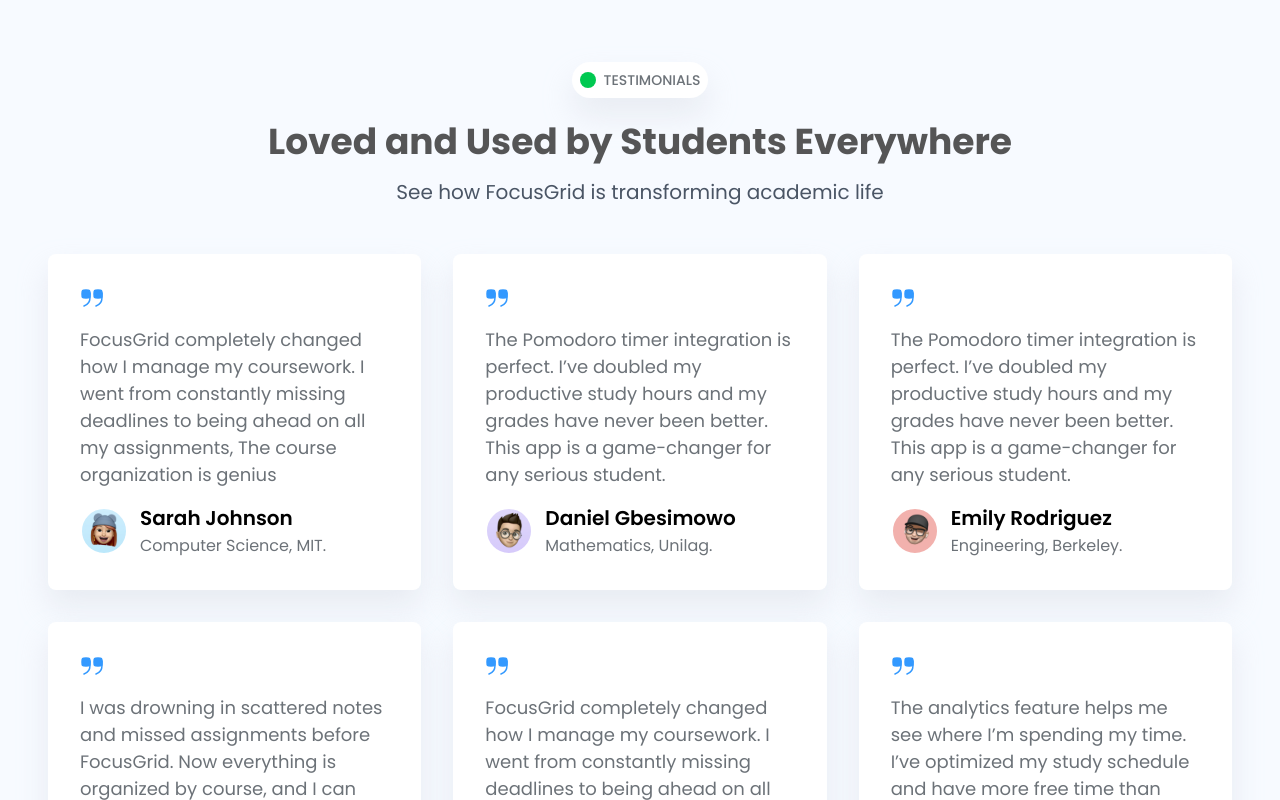
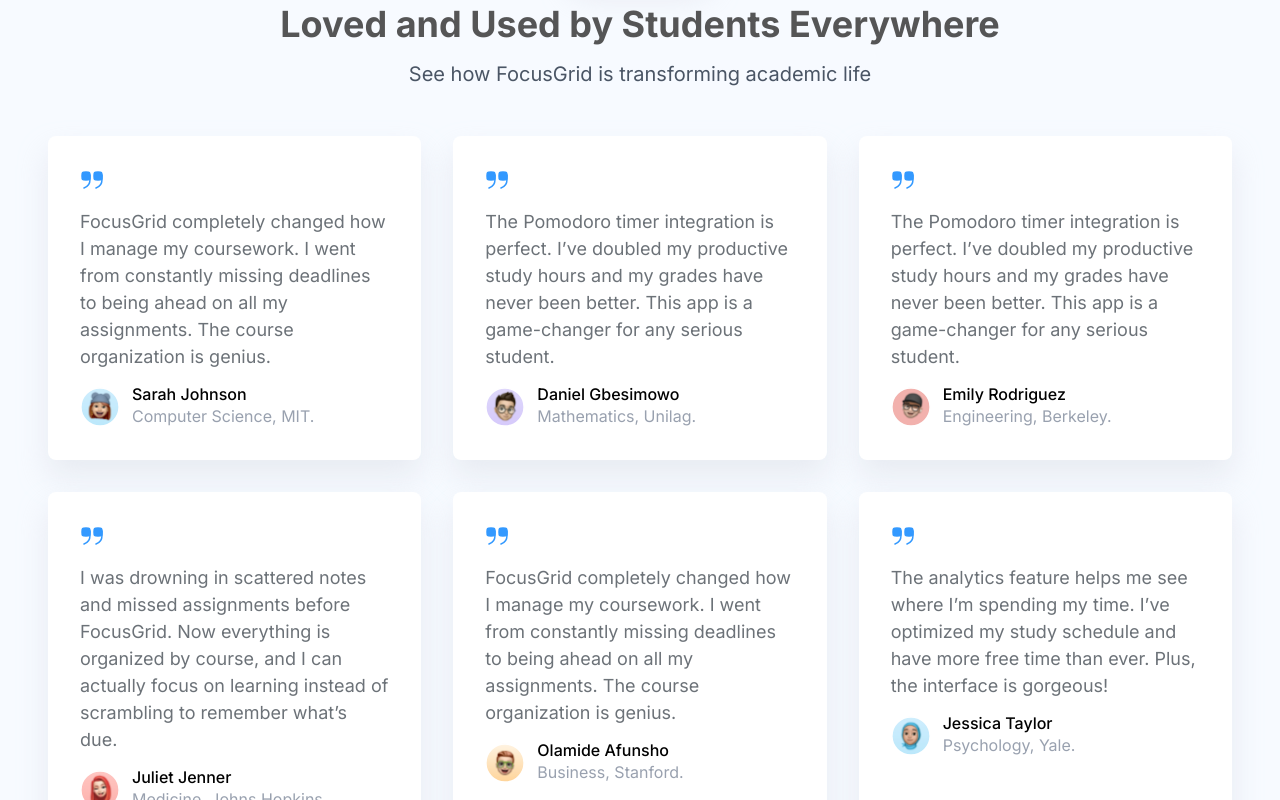
Before and after one commit to Danielgbesimowo7/FocusGrid, a React (Vite) app: page / in a window 1280 px wide. Shown: the part 5360-6160 px from the top of the page. Built offline with nearby package versions, Linux system fonts and the light colour scheme.

Commit message:
Changed the font

```diff
--- a/src/components/Accordion.jsx
+++ b/src/components/Accordion.jsx
@@ -23,7 +23,7 @@
         onClick={toggle}
         className="w-full p-4 flex items-center justify-between text-left"
       >
-        <h3 className="font-semibold">{question}</h3>
+        <h3 className=" text-[1rem] font-medium text-gray-600">{question}</h3>
         <img
           src={chevron}
           alt="toggle"
--- a/src/components/CommentCard.jsx
+++ b/src/components/CommentCard.jsx
@@ -8,10 +8,10 @@
       </div>
       <p className="text-[#6c7278] text-[16px] lg:text-[18px]">{comment}</p>
       <div className='flex items-center gap-3'>
-        <img src={userImg} alt="user" />
+        <img className="w-10 h-10 rounded-full" src={userImg} alt="user" />
         <div className='space-y-0.5'>
-          <h3 className="text-xl font-semibold">{userName}</h3>
-          <p className="text-gray-60 text-[16px]">{userDetail}</p>
+          <h3 className="text-[16px] font-medium">{userName}</h3>
+          <p className="text-gray-400 text-[16px]">{userDetail}</p>
         </div>
       </div>
     </div>
--- a/src/components/ProblemCard.jsx
+++ b/src/components/ProblemCard.jsx
@@ -4,11 +4,11 @@
   return (
     <div className="flex p-8 bg-white rounded-lg shadow-md flex-col gap-4 problem-card-shadow">
       <div
-        className={`w-16 h-16 rounded-lg ${iconBgColor} flex items-center justify-center mr-4`}
+        className={`size-14 rounded-lg ${iconBgColor} flex items-center justify-center mr-4`}
       >
         {icon}
       </div>
-      <h3 className="text-xl font-semibold">{title}</h3>
+      <h3 className="text-[1.1rem] font-medium">{title}</h3>
       <p className="text-[16px] lg:text-[18px] text-gray-600">{subtitle}</p>
     </div>
   );
--- a/src/components/Sidebar.jsx
+++ b/src/components/Sidebar.jsx
@@ -7,7 +7,7 @@
   return (
     <>
       {/* Desktop sidebar */}
-      <aside className={`hidden sm:flex flex-col ${desktopWidth} bg-slate-900 text-white transition-all duration-200 flex-shrink-0`}>
+      <aside className={`hidden sm:flex flex-col ${desktopWidth} bg-slate-900 text-white transition-all duration-200 shrink-0`}>
         <div className="p-4 flex items-center">
           <img src={focusgridLogo} alt="FocusGrid" className="h-8" />
         </div>
--- /dev/null
+++ b/src/data/comments.js
@@ -0,0 +1,54 @@
+// Centralized testimonial/comment data for Landingpage
+import user1 from "../assets/user1.svg";
+import user2 from "../assets/user2.svg";
+import user3 from "../assets/user3.svg";
+import user4 from "../assets/user4.svg";
+import user5 from "../assets/user5.svg";
+import user6 from "../assets/user6.svg";
+
+const comments = [
+  {
+    userImg: user1,
+    userName: "Sarah Johnson",
+    comment:
+      "FocusGrid completely changed how I manage my coursework. I went from constantly missing deadlines to being ahead on all my assignments. The course organization is genius.",
+    userDetail: "Computer Science, MIT.",
+  },
+  {
+    userImg: user2,
+    userName: "Daniel Gbesimowo",
+    comment:
+      "The Pomodoro timer integration is perfect. I’ve doubled my productive study hours and my grades have never been better. This app is a game-changer for any serious student.",
+    userDetail: "Mathematics, Unilag.",
+  },
+  {
+    userImg: user3,
+    userName: "Emily Rodriguez",
+    comment:
+      "The Pomodoro timer integration is perfect. I’ve doubled my productive study hours and my grades have never been better. This app is a game-changer for any serious student.",
+    userDetail: "Engineering, Berkeley.",
+  },
+  {
+    userImg: user4,
+    userName: "Juliet Jenner",
+    comment:
+      "I was drowning in scattered notes and missed assignments before FocusGrid. Now everything is organized by course, and I can actually focus on learning instead of scrambling to remember what’s due.",
+    userDetail: "Medicine, Johns Hopkins.",
+  },
+  {
+    userImg: user5,
+    userName: "Olamide Afunsho",
+    comment:
+      "FocusGrid completely changed how I manage my coursework. I went from constantly missing deadlines to being ahead on all my assignments. The course organization is genius.",
+    userDetail: "Business, Stanford.",
+  },
+  {
+    userImg: user6,
+    userName: "Jessica Taylor",
+    comment:
+      "The analytics feature helps me see where I’m spending my time. I’ve optimized my study schedule and have more free time than ever. Plus, the interface is gorgeous!",
+    userDetail: "Psychology, Yale.",
+  },
+];
+
+export default comments;
--- /dev/null
+++ b/src/data/faqs.js
@@ -0,0 +1,29 @@
+const faqs = [
+  {
+    question: 'Is FocusGrid really free?',
+    answer:
+      'Yes — our Free plan includes core features: task management for up to 3 courses, a study timer, and basic notes. Upgrade to Pro when you need advanced tools.',
+  },
+  {
+    question: 'How does the study timer work?',
+    answer:
+      'The study timer supports Pomodoro-style sessions and custom intervals. You can track total study time per course and see session history.',
+  },
+  {
+    question: 'Can I use FocusGrid on mobile?',
+    answer:
+      'Yes — FocusGrid is responsive and works on desktop, tablet, and mobile browsers. Native mobile apps are planned for a future release.',
+  },
+  {
+    question: 'How do I upgrade to Pro?',
+    answer:
+      'Go to the Pricing section, select a plan, and follow the checkout prompts. Your projects and tasks will remain intact after upgrading.',
+  },
+  {
+    question: 'Is my data private?',
+    answer:
+      'We take privacy seriously. User data is stored securely and we do not share personal data without consent. See our Privacy Policy for details.',
+  },
+]
+
+export default faqs
--- a/src/index.css
+++ b/src/index.css
@@ -1,4 +1,4 @@
-@import url('https://fonts.googleapis.com/css2?family=Poppins:wght@300;400;500;600;700;800&display=swap');
+@import url('https://fonts.googleapis.com/css2?family=Inter:wght@100;200;300;400;500;600;700;800;900&display=swap');
 @import "tailwindcss";
 
 @layer theme, base, components, utilities;
@@ -11,7 +11,7 @@
   --breakpoint-sm:640px;
   --breakpoint-md:768px;
   --breakpoint-lg:1200px;
-  --font-family-sans:'Poppins', system-ui, sans-serif;
+  --font-family-sans:'Inter', system-ui, -apple-system, 'Segoe UI', Roboto, 'Helvetica Neue', Arial, 'Noto Sans', 'Liberation Sans', sans-serif;
   --gradient-primary:linear-gradient(to bottom right, var(--color-primary) 0%, var(--color-primary-alt) 100%);
   --color-text:#6C7278;
   --color-muted:#F9FAFB;
--- a/src/pages/Landingpage.jsx
+++ b/src/pages/Landingpage.jsx
@@ -7,6 +7,7 @@
 import ProblemCard from "../components/ProblemCard";
 import CommentCard from "../components/CommentCard";
 import Accordion from "../components/Accordion";
+import faqs from '../data/faqs'
 import Button from "../components/Button"
 
 // Images and Icons
@@ -27,12 +28,7 @@
 import taskadd from "../assets/task-add.svg";
 import rocket from "../assets/rocket.svg";
 import bookmark from "../assets/bookmark-add.svg";
-import user1 from "../assets/user1.svg";
-import user2 from "../assets/user2.svg";
-import user3 from "../assets/user3.svg";
-import user4 from "../assets/user4.svg";
-import user5 from "../assets/user5.svg";
-import user6 from "../assets/user6.svg";
+import comments from '../data/comments'
 import twitter from "../assets/twitter.svg";
 import facebook from "../assets/facebook.svg";
 import instagram from "../assets/instagram.svg";
@@ -123,22 +119,22 @@
                 <nav>
                   <ul className="flex flex-col gap-3">
                     <li>
-                      <a href="#" onClick={() => setMobileOpen(false)} className="inline-block text-slate-700">Home</a>
+                      <a href="#" onClick={() => setMobileOpen(false)} className="inline-block text-slate-700 text-[1.1rem]">Home</a>
                     </li>
                     <li>
-                      <a href="#features" onClick={() => setMobileOpen(false)} className="inline-block text-slate-700">Features</a>
+                      <a href="#features" onClick={() => setMobileOpen(false)} className="inline-block text-slate-700 text-[1.1rem]">Features</a>
                     </li>
                     <li>
-                      <a href="#howitworks" onClick={() => setMobileOpen(false)} className="inline-block text-slate-700">How It Works</a>
+                      <a href="#howitworks" onClick={() => setMobileOpen(false)} className="inline-block text-slate-700 text-[1.1rem]">How It Works</a>
                     </li>
                     <li>
-                      <a href="#testimonials" onClick={() => setMobileOpen(false)} className="inline-block text-slate-700">Testimonials</a>
+                      <a href="#testimonials" onClick={() => setMobileOpen(false)} className="inline-block text-slate-700 text-[1.1rem]">Testimonials</a>
                     </li>
                     <li>
-                      <a href="#pricing" onClick={() => setMobileOpen(false)} className="inline-block text-slate-700">Pricing</a>
+                      <a href="#pricing" onClick={() => setMobileOpen(false)} className="inline-block text-slate-700 text-[1.1rem]">Pricing</a>
                     </li>
                     <li>
-                      <a href="#faqs" onClick={() => setMobileOpen(false)} className="inline-block text-slate-700">FAQs</a>
+                      <a href="#faqs" onClick={() => setMobileOpen(false)} className="inline-block text-slate-700 text-[1.1rem]">FAQs</a>
                     </li>
                     <li className="pt-2">
                       <a onClick={() => setMobileOpen(false)} className="inline-block btn-primary">Get started for free</a>
@@ -161,7 +157,7 @@
                   Your Academic Life <br></br>{" "}
                   <span className="text-primary-alt">Organized</span>
                 </h1>
-                <p className="text-lg lg:text-xl lg:text-left text-center">
+                <p className="text-[1rem] lg:text-xl lg:text-left text-center">
                   Stop juggling multiple apps and scattered notes. FocusGrid brings your tasks, assignments, deadlines, and study sessions into one powerful platform designed specifically for students.
                 </p>
 
@@ -286,8 +282,8 @@
               </div>
 
               <div className="">
-                <h2 className="font-medium text-[22px]">Course Organized Tasks</h2>
-                <p className="text-lg lg:text-xl">
+                <h2 className="font-medium text-[1.3rem]">Course Organized Tasks</h2>
+                <p className="text-[1rem]">
                   Say goodbye to generic to-do lists. Organize your assignments,
                   readings and projects by course. See everything at a glance
                   with priority indicators, deadline countdowns, and completion
@@ -302,7 +298,7 @@
                       <img className="w-5 h-5" src={checkfilled} alt="" />
                       <h3 className="font-medium text-lg text-gray-700">Smart Course Grouping</h3>
                     </div>
-                    <p className="text-lg text-gray-500">
+                    <p className="text-[1rem] text-gray-500">
                       Automatically organize tasks by course with color coding
                     </p>
                   </div>
@@ -314,7 +310,7 @@
                       <img className="w-5 h-5" src={checkfilled} alt="" />
                       <h3 className="font-medium text-lg text-gray-700">Priority Management</h3>
                     </div>
-                    <p className="text-lg text-gray-500">
+                    <p className="text-[1rem] text-gray-500">
                       Tag tasks as urgent, important, or routine.
                     </p>
                   </div>
@@ -326,7 +322,7 @@
                       <img className="w-5 h-5" src={checkfilled} alt="" />
                       <h3 className="font-medium text-lg text-gray-700">Deadline Reminders</h3>
                     </div>
-                    <p className="text-lg text-gray-500">
+                    <p className="text-[1rem] text-gray-500">
                       Never miss an assignment with smart notifications.
                     </p>
                   </div>
@@ -348,8 +344,8 @@
               </div>
 
               <div>
-                <h2 className="font-medium text-[22px]">Built-in Pomodoro Timer</h2>
-                <p className="text-lg lg:text-xl">
+                <h2 className="font-medium text-[1.3rem]">Built-in Pomodoro Timer</h2>
+                <p className="text-[1rem]">
                   Maximize your focus with our integrated study timer. Use the proven Pomodoro technique or customize your own study intervals. Track your productive hours and build consistent study habits.
                 </p>
               </div>
@@ -361,7 +357,7 @@
                       <img className="w-5 h-5" src={checkfilled} alt="" />
                       <h3 className="font-medium text-lg text-gray-700">Customizable Sessions</h3>
                     </div>
-                    <p className="text-lg text-gray-500">Set your own focus and break durations</p>
+                    <p className="text-[1rem] text-gray-500">Set your own focus and break durations</p>
                   </div>
                 </div>
 
@@ -371,7 +367,7 @@
                       <img className="w-5 h-5" src={checkfilled} alt="" />
                       <h3 className="font-medium text-lg text-gray-700">Study Statistics</h3>
                     </div>
-                    <p className="text-lg text-gray-500">Track total study hours per course and week</p>
+                    <p className="text-[1rem] text-gray-500">Track total study hours per course and week</p>
                   </div>
                 </div>
 
@@ -381,7 +377,7 @@
                       <img className="w-5 h-5" src={checkfilled} alt="" />
                       <h3 className="font-medium text-lg text-gray-700">Break Reminders</h3>
                     </div>
-                    <p className="text-lg text-gray-500">Gentle nudges to take breaks and stay fresh</p>
+                    <p className="text-[1rem] text-gray-500">Gentle nudges to take breaks and stay fresh</p>
                   </div>
                 </div>
               </div>
@@ -401,8 +397,8 @@
               </div>
 
               <div>
-                <h2 className="font-medium text-[22px]">Course-Linked Notes</h2>
-                <p className="text-lg lg:text-xl">
+                <h2 className="font-medium text-[1.3rem]">Course-Linked Notes</h2>
+                <p className="text-[1rem]">
                   Keep all your lecture notes, study materials, and quick thoughts organized by course. Rich text formatting, tagging, and powerful search make finding information effortless.
                 </p>
               </div>
@@ -414,7 +410,7 @@
                       <img className="w-5 h-5" src={checkfilled} alt="" />
                       <h3 className="font-medium text-lg text-gray-700">Rich Text Editor</h3>
                     </div>
-                    <p className="text-lg text-gray-500">Format notes with headers, lists, and highlights</p>
+                    <p className="text-[1rem] text-gray-500">Format notes with headers, lists, and highlights</p>
                   </div>
                 </div>
 
@@ -424,7 +420,7 @@
                       <img className="w-5 h-5" src={checkfilled} alt="" />
                       <h3 className="font-medium text-lg text-gray-700">Quick Course</h3>
                     </div>
-                    <p className="text-lg text-gray-500">Jot down ideas instantly during lectures</p>
+                    <p className="text-[1rem] text-gray-500">Jot down ideas instantly during lectures</p>
                   </div>
                 </div>
 
@@ -434,7 +430,7 @@
                       <img className="w-5 h-5" src={checkfilled} alt="" />
                       <h3 className="font-medium text-lg text-gray-700">Powerful Search</h3>
                     </div>
-                    <p className="text-lg text-gray-500">Find any note across all courses instantly</p>
+                    <p className="text-[1rem] text-gray-500">Find any note across all courses instantly</p>
                   </div>
                 </div>
               </div>
@@ -460,7 +456,7 @@
             today.
           </p>
         </div>
-        <div className="max-w-400 m-auto mt-12 grid sm:grid-cols-2 lg:grid-cols-4 gap-8">
+        <div className="max-w-400 m-auto mt-12 grid sm:grid-cols-2 lg:grid-cols-4 gap-4 lg:gap-8">
           <HIWcard
             number="1"
             title="Create Account"
@@ -527,47 +523,16 @@
             See how FocusGrid is transforming academic life
           </p>
         </div>
-        <div className="max-w-400 m-auto mt-12 grid sm:grid-cols-2 lg:grid-cols-3 gap-8">
-          <CommentCard
-            userImg={user1}
-            userName="Sarah Johnson"
-            comment="FocusGrid completely changed how I manage my coursework. I went from constantly missing deadlines to being ahead on all my assignments, The course organization is genius"
-            userDetail="Computer Science, MIT."
-          ></CommentCard>
-          <CommentCard
-            userImg={user2}
-            userName="Daniel Gbesimowo"
-            comment="The Pomodoro timer integration is perfect. I’ve doubled my productive study hours and my grades have never been better.
-        This app is a game-changer for any serious student."
-            userDetail="Mathematics, Unilag."
-          ></CommentCard>
-          <CommentCard
-            userImg={user3}
-            userName="Emily Rodriguez"
-            comment="The Pomodoro timer integration is perfect. I’ve doubled my productive study hours and my grades have never been better.
-        This app is a game-changer for any serious student."
-            userDetail="Engineering, Berkeley."
-          ></CommentCard>
-          <CommentCard
-            userImg={user4}
-            userName="Juliet Jenner"
-            comment="I was drowning in scattered notes and missed assignments before FocusGrid.
-        Now everything is organized by course, and I can actually focus on learning instead of scrambling to remember what’s due. "
-            userDetail="Medicine, Johns Hopkins."
-          ></CommentCard>
-          <CommentCard
-            userImg={user5}
-            userName="Olamide Afunsho"
-            comment="FocusGrid completely changed how I manage my coursework. I went from constantly missing deadlines to being ahead on all my assignments, The course organization is genius"
-            userDetail="Business, Stanford."
-          ></CommentCard>
-          <CommentCard
-            userImg={user6}
-            userName="Jessica Taylor"
-            comment="The analytics feature helps me see where I’m spending my time. I’ve optimized my study schedule and have more free time than ever.
-        Plus, the interface is gorgeous!"
-            userDetail="Psychology, Yale."
-          ></CommentCard>
+        <div className="max-w-400 m-auto mt-12 grid sm:grid-cols-2 lg:grid-cols-3 gap-4 lg:gap-8">
+          {comments.map((comment, index) => (
+            <CommentCard
+              key={index}
+              userImg={comment.userImg}
+              userName={comment.userName}
+              comment={comment.comment}
+              userDetail={comment.userDetail}
+            />
+          ))}
         </div>
       </section>
 
@@ -710,7 +675,7 @@
       {/* FAQS SECTION */}
       <section
         id="faqs"
-        className="site-section bg-[#f9fAFB] space-y-8 scroll-mt-20 px-12"
+        className="site-section bg-[#f9fAFB] space-y-8 scroll-mt-20 px-4 sm:px-6 md:px-12"
       >
         <div className="max-w-400 m-auto flex justify-center">
           <HeaderChips title="FAQs" />
@@ -724,15 +689,11 @@
           </p>
         </div>
 
-        <div className="m-auto max-w-400 space-y-6">
-          <Accordion
-            question="Is FocusGrid really free?"
-            answer="Yes! Our free plan includes core features like task management for up to 3 courses, study timer, and basic notes. You can upgrade to Pro anytime for advanced features."
-          ></Accordion>
-          <Accordion
-            question="How does the study timer work?"
-            answer="Absolutely! FocusGrid works perfectly on desktop, tablet and mobile. Our responsive design ensures a seamless experience across all devices. Native mobile apps coming soon!"
-          ></Accordion>
+        {/* FAQs list mapped from data */}
+        <div className="m-auto max-w-400 space-y-4">
+          {faqs.map((item, i) => (
+            <Accordion key={i} question={item.question} answer={item.answer} />
+          ))}
         </div>
       </section>
 
@@ -741,7 +702,7 @@
         <div className="max-w-400 m-auto flex flex-col md:flex-row justify-between space-y-12 gap-2 md:gap-12 ">
           <div className="space-y-6">
             <img src={focusgridLogoWhite} alt="" />
-            <p>
+            <p className="text-[#8795A3] text-[1rem]">
               The ultimate productivity platform built specifically <br />
               for students. Organize your academic life, stay <br /> focused,
               and achieve your goals
@@ -764,30 +725,30 @@
           <div className="space-y-6">
             <h3 className="text-white">Product</h3>
             <div className="text-[#8795A3] flex flex-col items-start gap-2">
-              <a className='block text-lg hover:text-primary transition-all duration-300 ease-in-out' href="#features">Features</a>
-              <a className='block text-lg hover:text-primary transition-all duration-300 ease-in-out' href="#pricing">Pricing</a>
-              <a className='block text-lg hover:text-primary transition-all duration-300 ease-in-out' href="#">Roadmap</a>
-              <a className='block text-lg hover:text-primary transition-all duration-300 ease-in-out' href="#">Changelog</a>
+              <a className='block text-[1rem] hover:text-primary transition-all duration-300 ease-in-out' href="#features">Features</a>
+              <a className='block text-[1rem] hover:text-primary transition-all duration-300 ease-in-out' href="#pricing">Pricing</a>
+              <a className='block text-[1rem] hover:text-primary transition-all duration-300 ease-in-out' href="#">Roadmap</a>
+              <a className='block text-[1rem] hover:text-primary transition-all duration-300 ease-in-out' href="#">Changelog</a>
             </div>
           </div>
 
           <div className="space-y-6">
             <h3 className="text-white">Company</h3>
             <div className="text-[#8795A3] flex flex-col items-start gap-2">
-              <a className='text-lg hover:text-primary transition-all duration-300 ease-in-out' href="#">About</a>
-              <a className='text-lg hover:text-primary transition-all duration-300 ease-in-out' href="#">Blog</a>
-              <a className='text-lg hover:text-primary transition-all duration-300 ease-in-out' href="#">Careers</a>
-              <a className='text-lg hover:text-primary transition-all duration-300 ease-in-out' href="#">Contact</a>
+              <a className='text-[1rem] hover:text-primary transition-all duration-300 ease-in-out' href="#">About</a>
+              <a className='text-[1rem] hover:text-primary transition-all duration-300 ease-in-out' href="#">Blog</a>
+              <a className='text-[1rem] hover:text-primary transition-all duration-300 ease-in-out' href="#">Careers</a>
+              <a className='text-[1rem] hover:text-primary transition-all duration-300 ease-in-out' href="#">Contact</a>
             </div>
           </div>
 
           <div className="space-y-6">
             <h3 className="text-white">Support</h3>
             <div className="text-[#8795A3] flex flex-col items-start gap-2">
-              <a className='text-lg hover:text-primary transition-all duration-300 ease-in-out' href="#">Help center</a>
-              <a className='text-lg hover:text-primary transition-all duration-300 ease-in-out' href="#">Documentation</a>
-              <a className='text-lg hover:text-primary transition-all duration-300 ease-in-out' href="#">API</a>
-              <a className='text-lg hover:text-primary transition-all duration-300 ease-in-out' href="#">Status</a>
+              <a className='text-[1rem] hover:text-primary transition-all duration-300 ease-in-out' href="#">Help center</a>
+              <a className='text-[1rem] hover:text-primary transition-all duration-300 ease-in-out' href="#">Documentation</a>
+              <a className='text-[1rem] hover:text-primary transition-all duration-300 ease-in-out' href="#">API</a>
+              <a className='text-[1rem] hover:text-primary transition-all duration-300 ease-in-out' href="#">Status</a>
             </div>
           </div>
         </div>
```
Also changed, not shown: src/components/HIWcard.jsx (+4 -4 lines).
